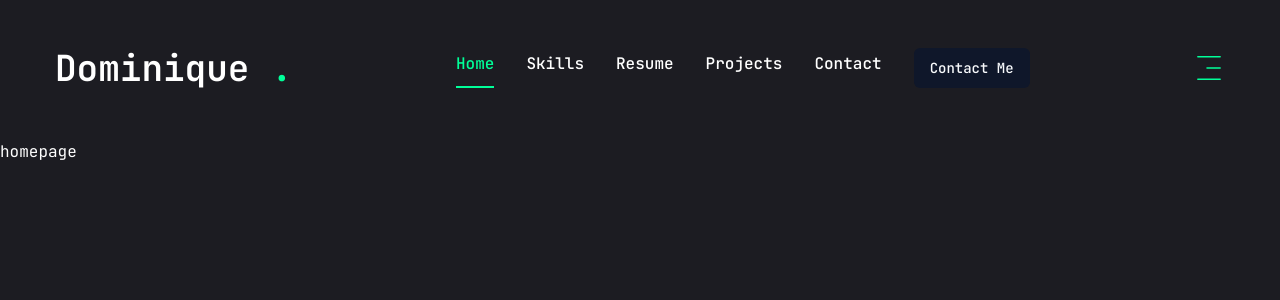
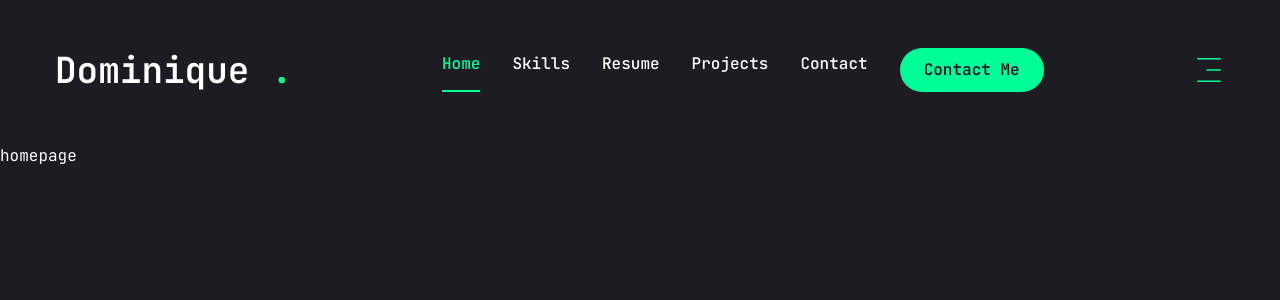
Before and after one commit to dpearyer/Doms_Portfolio, a Next.js app: page / in a window 1280 px wide. Shown: the top 300 px of the page. Built offline with nearby package versions, Linux system fonts and the light colour scheme.

Commit message:
nav, mobile nav, header v1 completed

```diff
--- a/components/MobileNav.jsx
+++ b/components/MobileNav.jsx
@@ -45,7 +45,7 @@
         <nav className="flex flex-col justify-center items-center gap-8">
             {links.map((link, index)=>{
                 return(
-                    <Link href={link.path} key={index} className={`text-xl capitalize hover:text-accent transition-all`}>
+                    <Link href={link.path} key={index} className={`${link.path === pathname && "text-accent border-b-2 border-accent"} text-xl capitalize hover:text-accent transition-all`}>
                     {link.name}
                     </Link>
                 )
--- a/components/ui/button.jsx
+++ b/components/ui/button.jsx
@@ -5,25 +5,19 @@
 import { cn } from "@/lib/utils"
 
 const buttonVariants = cva(
-  "inline-flex items-center justify-center whitespace-nowrap rounded-md text-sm font-medium ring-offset-white transition-colors focus-visible:outline-none focus-visible:ring-2 focus-visible:ring-slate-950 focus-visible:ring-offset-2 disabled:pointer-events-none disabled:opacity-50 dark:ring-offset-slate-950 dark:focus-visible:ring-slate-300",
+  "inline-flex items-center justify-center whitespace-nowrap rounded-full text-base font-semibold ring-offset-white transition-colors",
   {
     variants: {
       variant: {
-        default: "bg-slate-900 text-slate-50 hover:bg-slate-900/90 dark:bg-slate-50 dark:text-slate-900 dark:hover:bg-slate-50/90",
-        destructive:
-          "bg-red-500 text-slate-50 hover:bg-red-500/90 dark:bg-red-900 dark:text-slate-50 dark:hover:bg-red-900/90",
+        default: "bg-accent text-primary hover:bg-accent-hover",
+        primary:"bg-primary text-white",
         outline:
-          "border border-slate-200 bg-white hover:bg-slate-100 hover:text-slate-900 dark:border-slate-800 dark:bg-slate-950 dark:hover:bg-slate-800 dark:hover:text-slate-50",
-        secondary:
-          "bg-slate-100 text-slate-900 hover:bg-slate-100/80 dark:bg-slate-800 dark:text-slate-50 dark:hover:bg-slate-800/80",
-        ghost: "hover:bg-slate-100 hover:text-slate-900 dark:hover:bg-slate-800 dark:hover:text-slate-50",
-        link: "text-slate-900 underline-offset-4 hover:underline dark:text-slate-50",
+        "border border-accent bg-transparent text-accent hover:bg-accent hover:text-primary ",
       },
       size: {
-        default: "h-10 px-4 py-2",
-        sm: "h-9 rounded-md px-3",
-        lg: "h-11 rounded-md px-8",
-        icon: "h-10 w-10",
+        default: "h-[44px] px-6",
+        md: "h-[48px] px-6",
+        lg: "h-[56px] px-8 text-sm uppercase tracking-[2px]",
       },
     },
     defaultVariants: {
```
